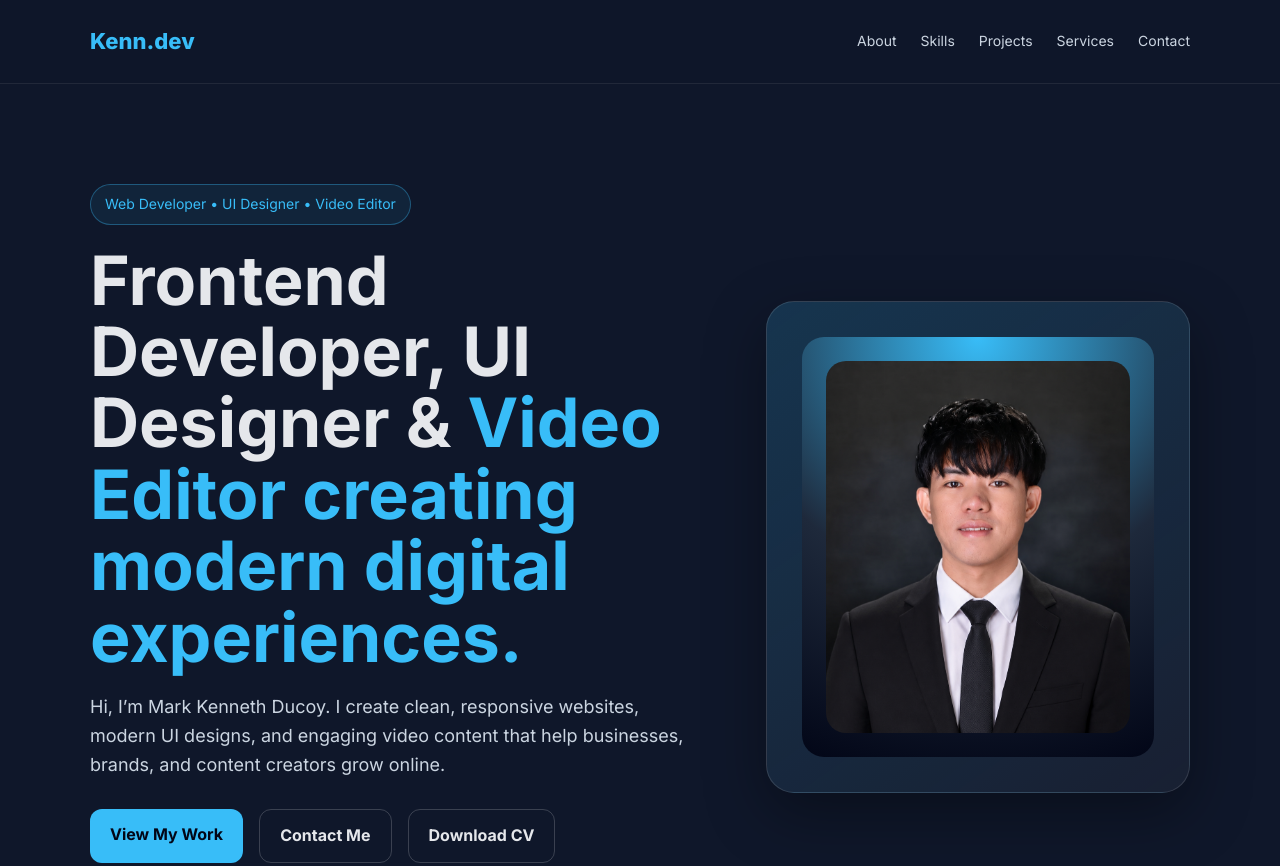
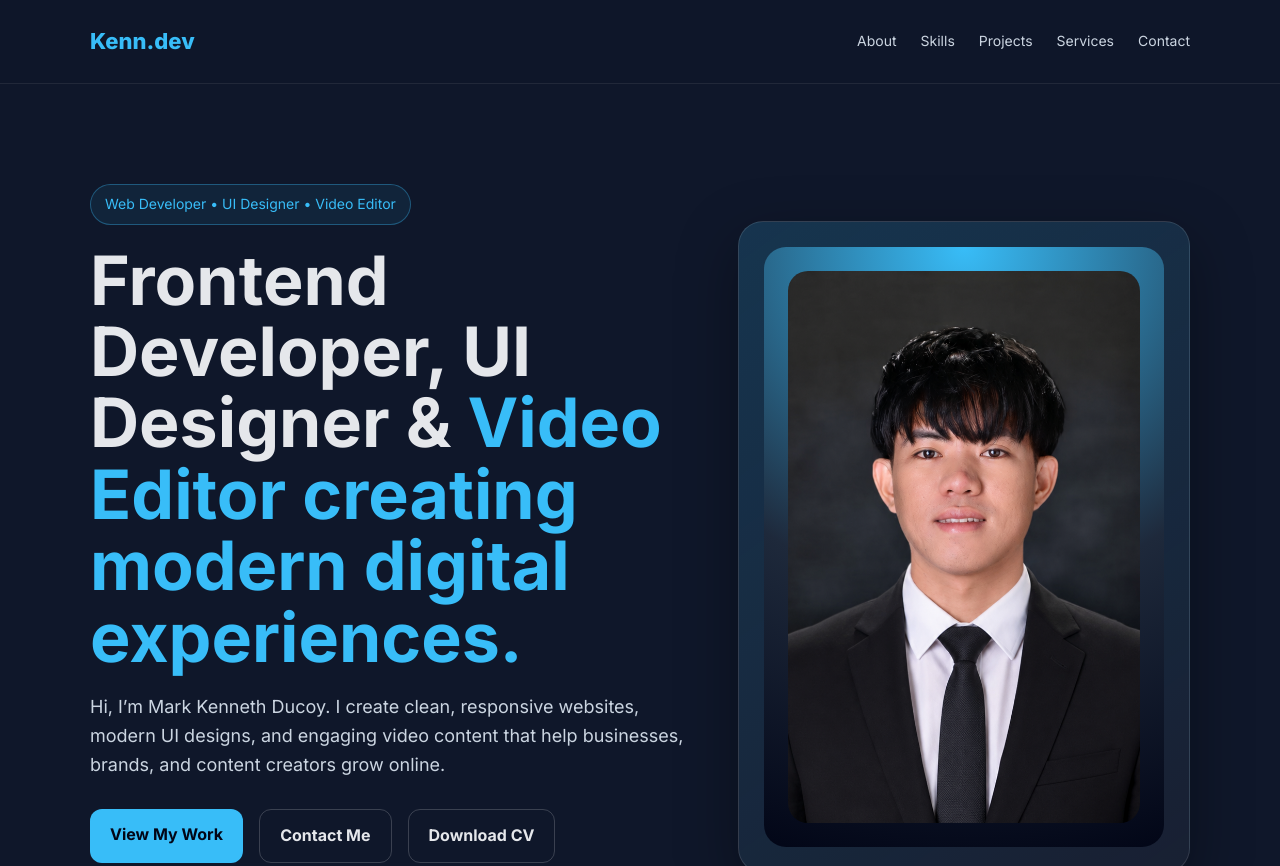
Before and after one commit to mkennd20/kenn-portfolio, a plain HTML site: page index.html in a window 1280 px wide. Shown: the top 866 px of the page. Drawn offline with Linux system fonts and the light colour scheme.

Commit message:
Update index.html

```diff
--- a/index.html
+++ b/index.html
@@ -138,13 +138,14 @@
     .profile-card {
       background: linear-gradient(145deg, rgba(56,189,248,0.18), rgba(255,255,255,0.04));
       border: 1px solid rgba(255,255,255,0.12);
-      border-radius: 28px;
-      padding: 35px;
+      border-radius: 25px;
+      padding: 25px;
       box-shadow: 0 20px 60px rgba(0,0,0,0.35);
     }
 
     .profile-box {
-      height: 420px;
+      height: 600px;
+      width: 400px;
       border-radius: 22px;
       background: radial-gradient(circle at top, #38bdf8, #1e293b 55%, #020617);
       display: flex;
```
